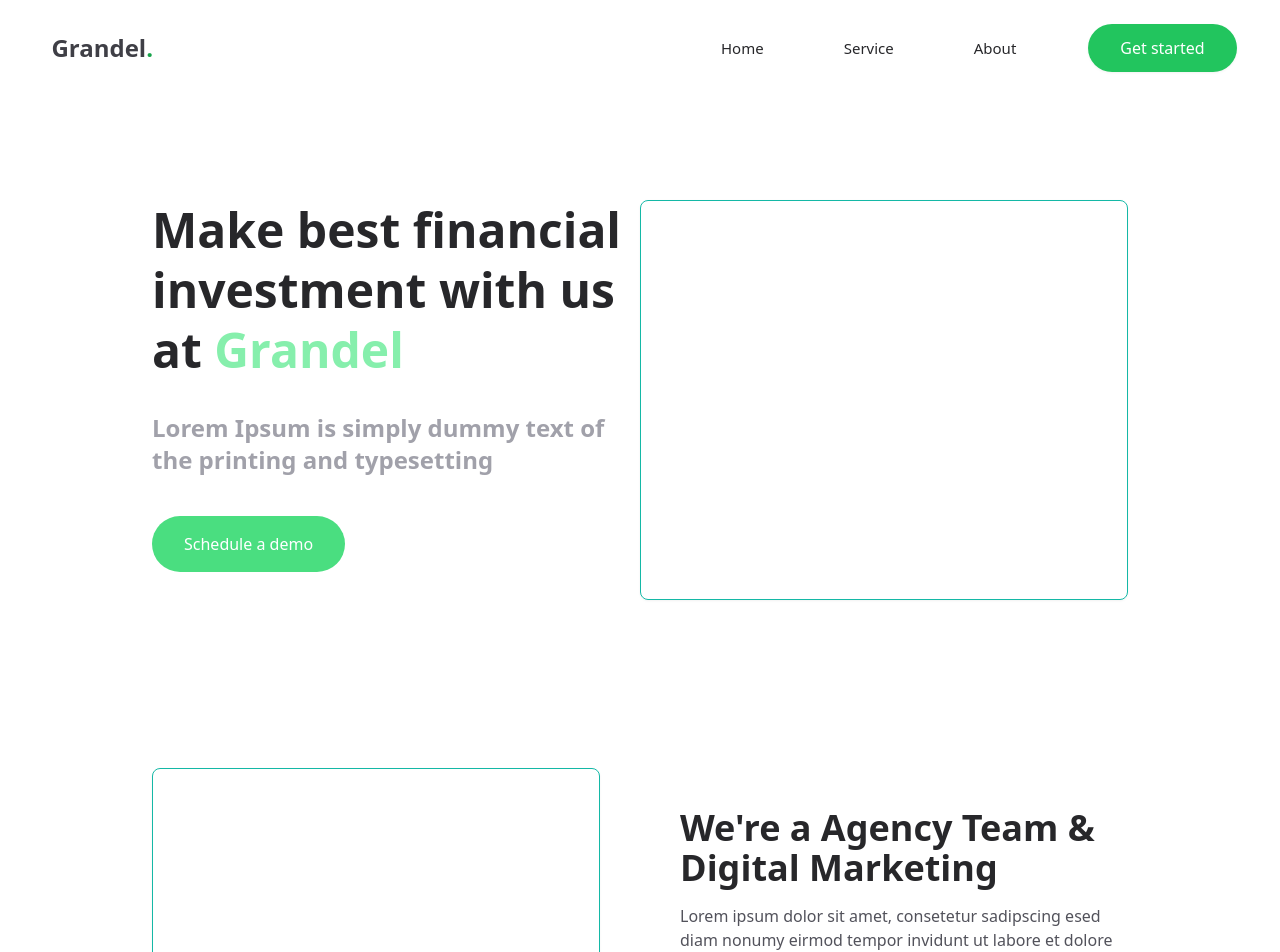
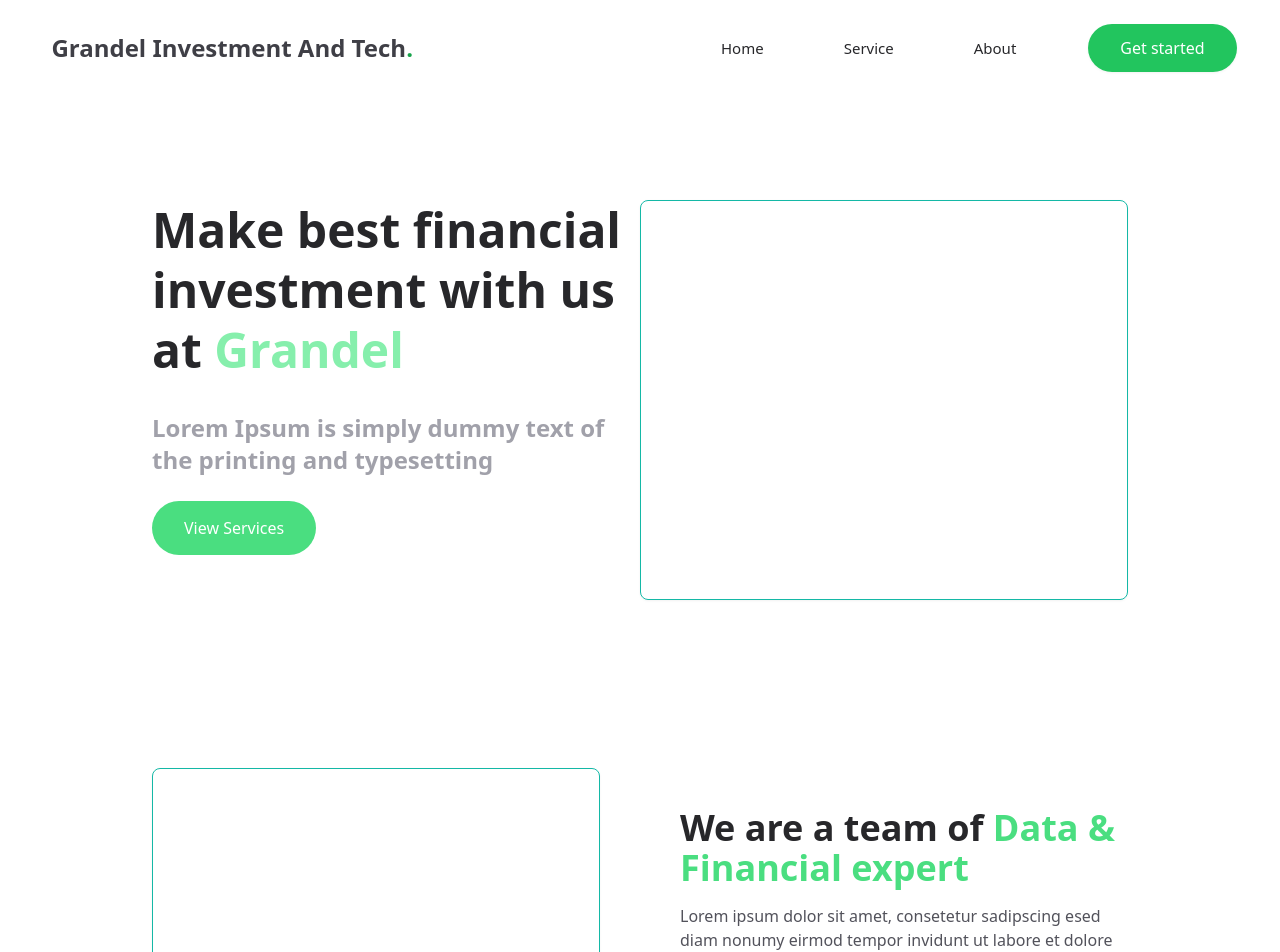
Before and after one commit to zannujulius/grandel, a React (Create React App) app: page / in a window 1280 px wide. Shown: the top 952 px of the page. Built offline with nearby package versions, Linux system fonts and the light colour scheme.

Commit message:
update logo

```diff
--- a/src/components/Navbar/index.js
+++ b/src/components/Navbar/index.js
@@ -30,8 +30,15 @@ const Navbar = () => {
           <div className="w-[30px] hidden h-[30px] rounded-full overflow-hidden  items-center justify-center">
             {/* <img src={Logo} alt={"image"} className="" /> */}
           </div>
-          <div className="brand text-2xl font-bold mx-2 text-zinc-700">
-            Grandel<span className="text-green-600 ">.</span>
+          <div className="brand text-2xl font-bold mx-2 text-zinc-700 lg:hidden ">
+            GIT<span className="text-green-600 ">.</span>
+            {/* Grandel<span className="text-green-600 ">.</span> */}
+          </div>
+
+          <div className="brand text-2xl font-bold mx-2 text-zinc-700 hidden sm:hidden md:b lg:block ">
+            Grandel Investment And Tech
+            <span className="text-green-600 ">.</span>
+            {/* Grandel<span className="text-green-600 ">.</span> */}
           </div>
         </Link>
         <div className="flex flex-row items-center ">
--- a/src/screens/Home/index.js
+++ b/src/screens/Home/index.js
@@ -5,6 +5,7 @@ import { BsStarFill, BsStarHalf } from "react-icons/bs";
 import { GrAnalytics } from "react-icons/gr";
 import { MdOutlineAnalytics } from "react-icons/md";
 import Interested from "../../components/Interested";
+import { Link } from "react-router-dom";
 const Home = () => {
   const Slider = () => {
     return (
@@ -48,7 +49,7 @@ const Home = () => {
   return (
     <Layout className="">
       {/* hero */}
-      <div className="pt-[100px] lg:pt-[200px] lg:h-[80vh]">
+      <div className="pt-[150px] lg:pt-[200px] lg:h-[80vh]">
         <div className="grid grid-cols-1 lg:grid-cols-2 lg:gap:20 lg:w-[80%] mx-auto px-6">
           <div className="">
             <div className="text-5xl leading-[60px] text-left md:text-center lg:text-left text-zinc-800 font-semibold">
@@ -60,9 +61,12 @@ const Home = () => {
             </div>
 
             <div className="pt-10">
-              <div className="bg-green-400 text-white px-8 py-4 rounded-[50px] w-[fit-content]">
-                Schedule a demo
-              </div>
+              <Link
+                to="/service"
+                className="bg-green-400 text-white px-8 py-4 rounded-[50px] w-[fit-content]"
+              >
+                View Services
+              </Link>
             </div>
           </div>
           <div className="mt-10 lg:mt-0">
@@ -78,7 +82,8 @@ const Home = () => {
           </div>
           <div className="mt-10">
             <h1 className="font-semibold text-4xl text-zinc-800 text-left md:text-center lg:text-left">
-              We're a Agency Team & Digital Marketing
+              We are a team of{" "}
+              <span className="text-green-400">Data & Financial expert</span>
             </h1>
             <div className="pt-4 text-zinc-600 text-left md:text-center lg:text-left ">
               Lorem ipsum dolor sit amet, consetetur sadipscing esed diam nonumy
@@ -100,6 +105,9 @@ const Home = () => {
       </div>
       {/* Services */}
       <div className="mt-32">
+        <div className="text-center text-3xl text-zinc-900 pb-4 font-semibold">
+          What we offer
+        </div>
         <div className="grid grid-cols-1 lg:grid-cols-3 lg:gap-20 lg:w-[80%] mx-auto px-6">
           {Array.from(Array(3)).map((i, index) => (
             <div key={index} className="my-8 py-6 shadow-sm bg-white px-2">
```
